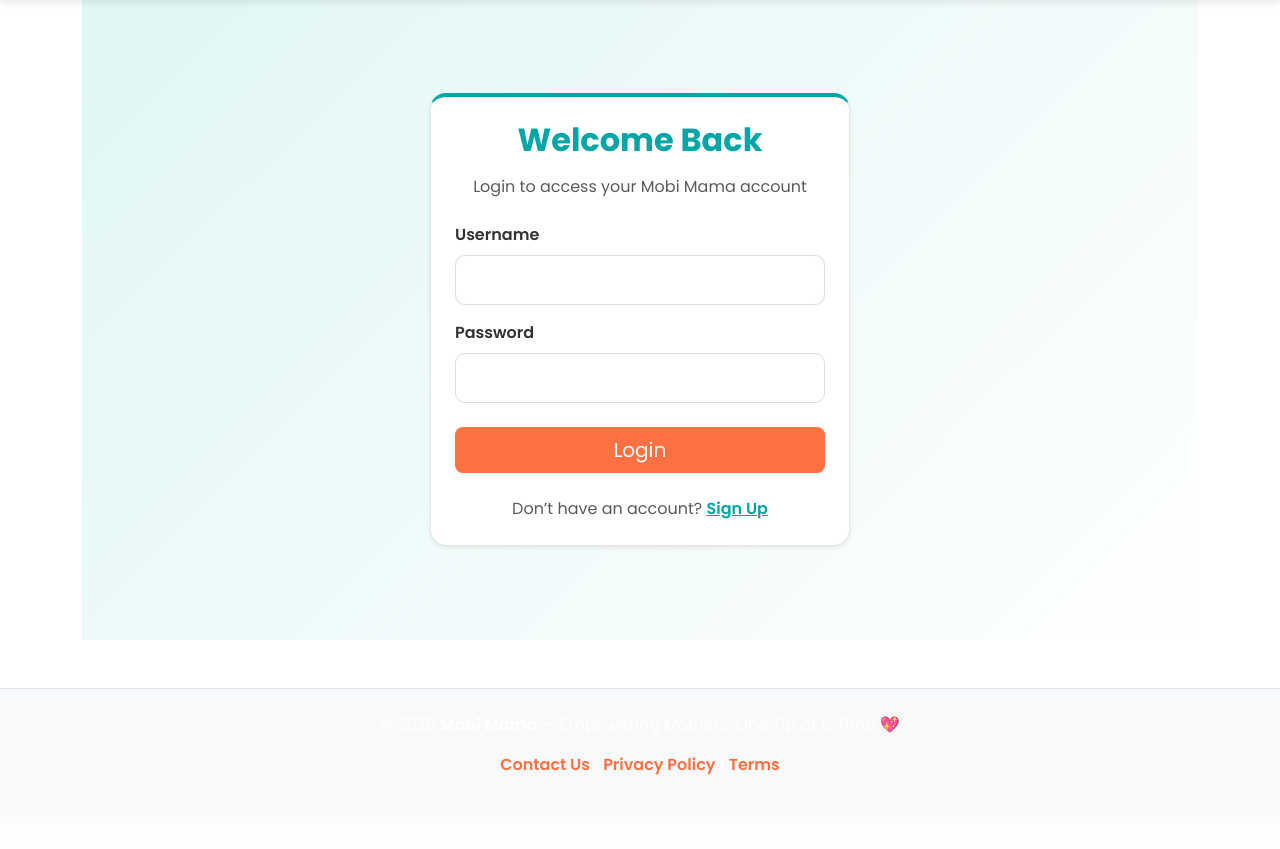
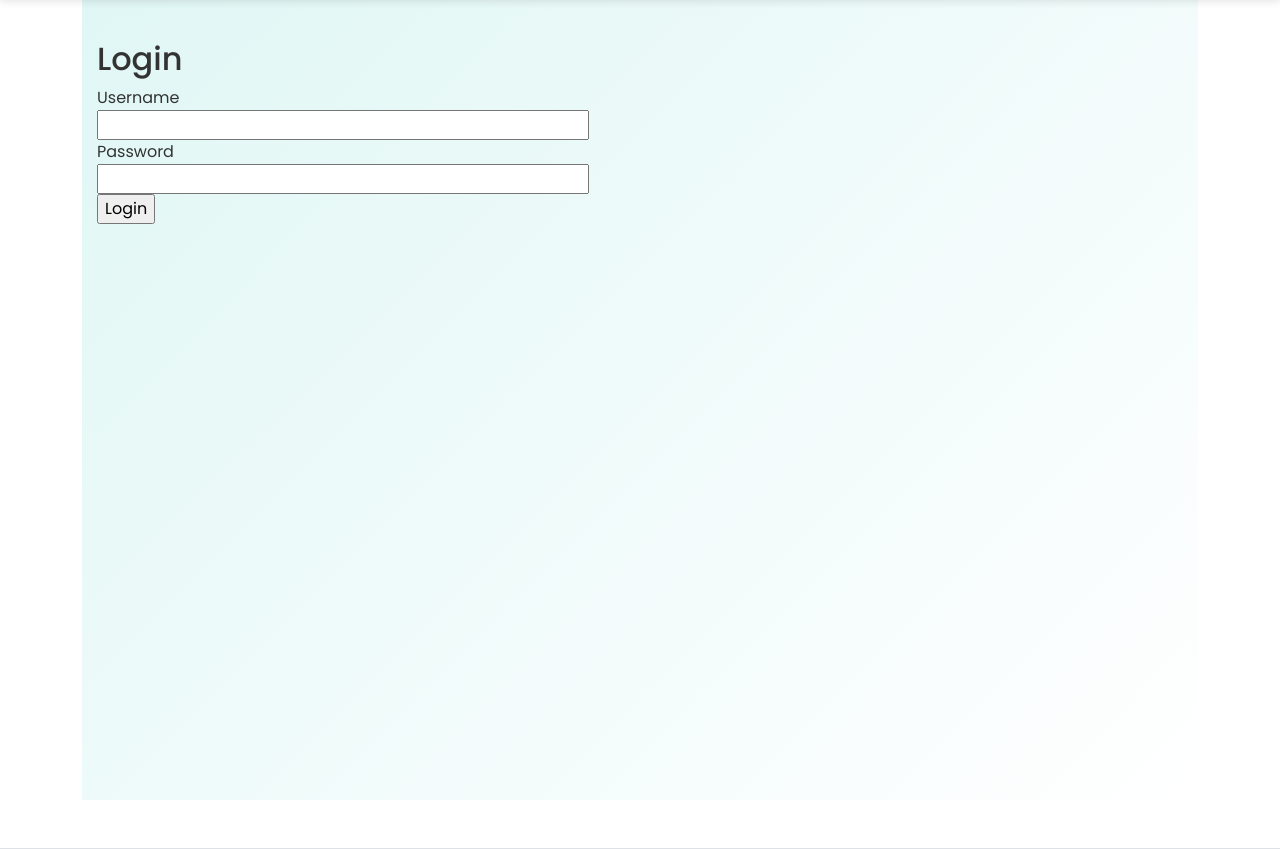
Before and after one commit to attohx/mobi-mamav1, a Flask app: page /auth/login in a window 1280 px wide. Shown: the part 72-921 px from the top of the page. Before the commit the page ends 847 px from the top, so only its background shows below. Run offline with Flask 3, Linux system fonts and the light colour scheme.

Commit message:
login page

```diff
--- a/templates/auth/login.html
+++ b/templates/auth/login.html
@@ -1,34 +1,20 @@
 {% extends "base.html" %}
 {% block content %}
-
-<div class="login-container d-flex align-items-center justify-content-center" style="min-height: 80vh;">
-  <div class="login-card shadow-sm p-4 rounded-4" style="max-width: 420px; width: 100%; background: #fff;">
-    <h2 class="text-center fw-bold mb-3" style="color: var(--teal);">Welcome Back</h2>
-    <p class="text-center text-muted mb-4">Login to access your Mobi Mama account</p>
-
+<div class="login-container">
+    <h2>Login</h2>
     <form method="POST">
-      {{ form.hidden_tag() }}
-
-      <div class="mb-3">
-        {{ form.username.label(class="form-label fw-semibold") }}
-        {{ form.username(class="form-control form-control-lg") }}
-      </div>
-
-      <div class="mb-3">
-        {{ form.password.label(class="form-label fw-semibold") }}
-        {{ form.password(class="form-control form-control-lg") }}
-      </div>
-
-      <div class="d-grid mt-4">
-        <button type="submit" class="btn btn-coral btn-lg">Login</button>
-      </div>
-
-      <p class="text-center text-muted mt-4 mb-0">
-        Don’t have an account?
-        <a href="{{ url_for('auth.register') }}" style="color: var(--teal); font-weight:600;">Sign Up</a>
-      </p>
+        {{ form.hidden_tag() }}
+        <div>
+            {{ form.username.label }}<br>
+            {{ form.username(size=32) }}
+        </div>
+        <div>
+            {{ form.password.label }}<br>
+            {{ form.password(size=32) }}
+        </div>
+        <div>
+            {{ form.submit() }}
+        </div>
     </form>
-  </div>
 </div>
-
 {% endblock %}
```
Also changed, not shown: 1 other file.
